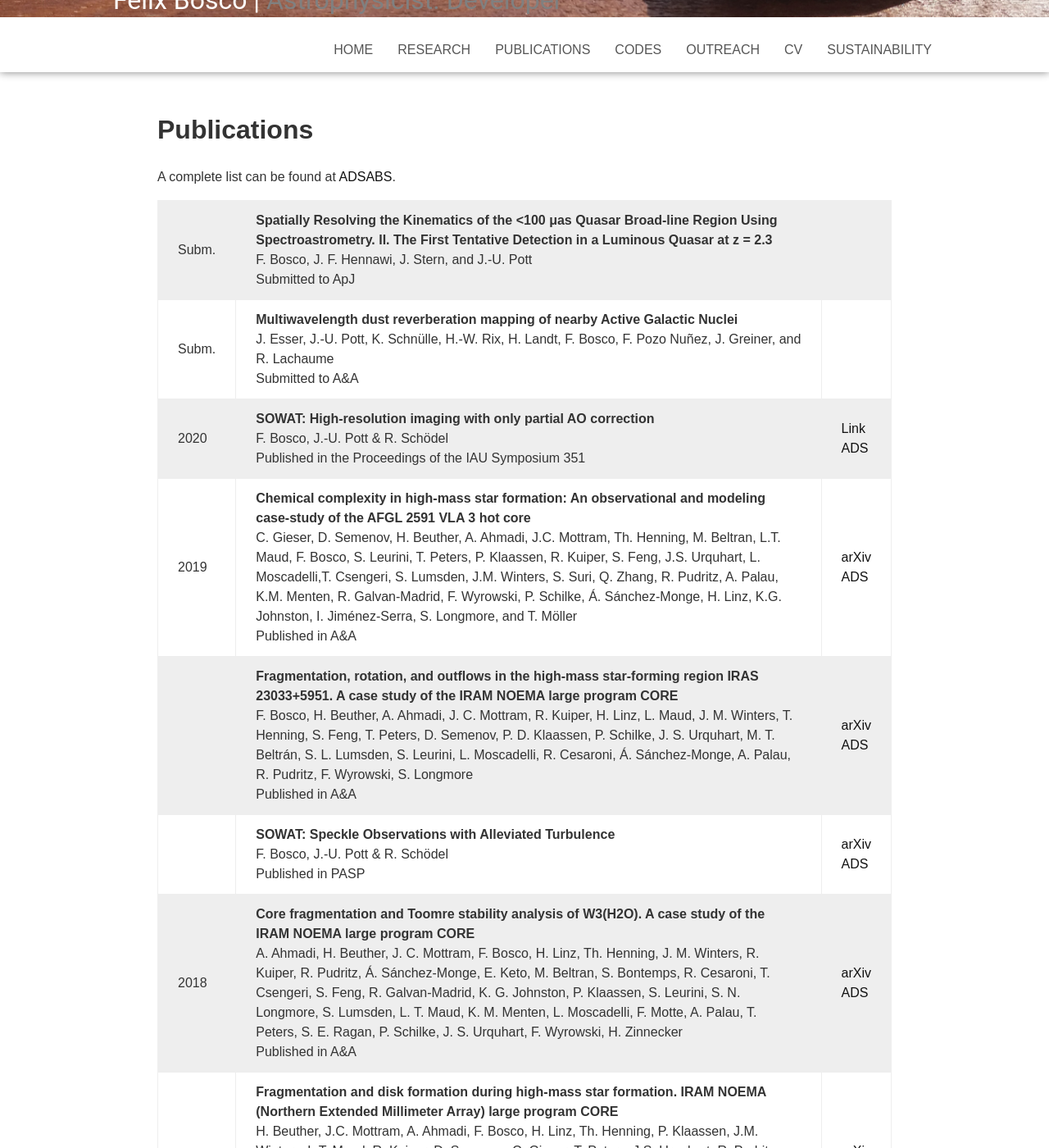
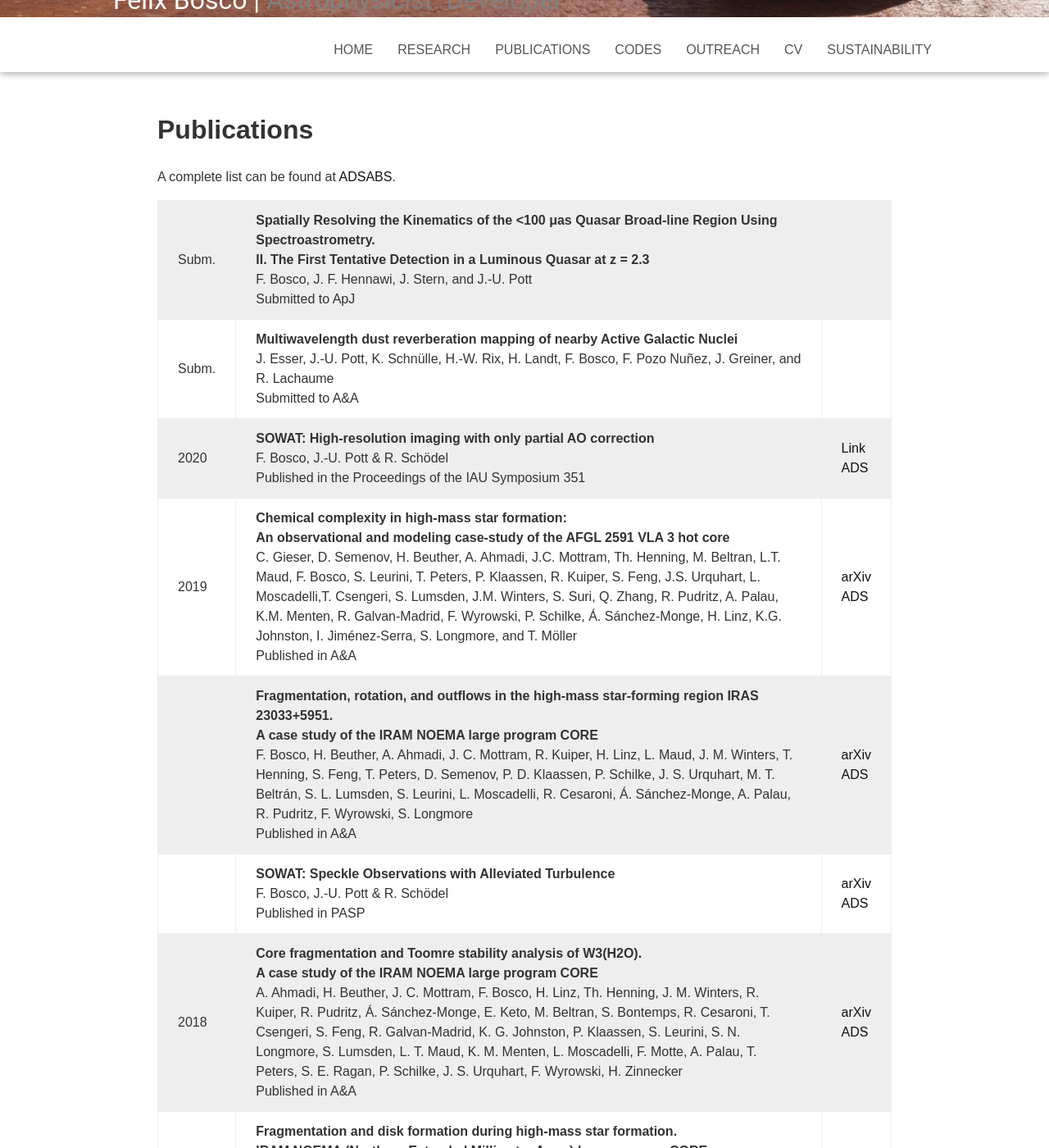
Before and after one commit to felixbosco/felixbosco.github.io, a Jekyll site: the page built from publications.html, in a window 1280 px wide and 1400 px high, scrolled down 229 px. Shown: the whole window at 82% size. Built offline with Jekyll 4.4.1, drawn with Linux system fonts in a browser that asks for light colours; some of the changed text lies outside the part shown.

```diff
--- a/publications.html
+++ b/publications.html
@@ -14,7 +14,7 @@ header-image: ../assets/img/img5.jpg
 <table class="table">
 	<tr>
 		<td>Subm.</td>
-		<td><b>Spatially Resolving the Kinematics of the <100 μas Quasar Broad-line Region Using Spectroastrometry. II. The First Tentative Detection in a Luminous Quasar at z = 2.3</b><br>
+		<td><b>Spatially Resolving the Kinematics of the <100 μas Quasar Broad-line Region Using Spectroastrometry.<br>II. The First Tentative Detection in a Luminous Quasar at z = 2.3</b><br>
         		F. Bosco, J. F. Hennawi, J. Stern, and J.-U. Pott<br>
         		Submitted to ApJ</td>
 		<td></td>
@@ -34,13 +34,13 @@ header-image: ../assets/img/img5.jpg
 		<td><a href="https://www.cambridge.org/core/journals/proceedings-of-the-international-astronomical-union/article/sowat-highresolution-imaging-with-only-partial-ao-correction/BAD24C8CC3DA5A31EC00E1CD2F631B61" target="_blank">Link</a><br><a href="https://ui.adsabs.harvard.edu/abs/2020IAUS..351..185B/abstract" target="_blank">ADS</a></td>
 	</tr>
 	<tr><td>2019</td>
-		<td><b>Chemical complexity in high-mass star formation: An observational and modeling case-study of the AFGL 2591 VLA 3 hot core</b><br>
+		<td><b>Chemical complexity in high-mass star formation:<br>An observational and modeling case-study of the AFGL 2591 VLA 3 hot core</b><br>
         		C. Gieser, D. Semenov, H. Beuther, A. Ahmadi, J.C. Mottram, Th. Henning, M. Beltran, L.T. Maud, F. Bosco, S. Leurini, T. Peters, P. Klaassen, R. Kuiper, S. Feng, J.S. Urquhart, L. Moscadelli,T. Csengeri, S. Lumsden, J.M. Winters, S. Suri, Q. Zhang, R. Pudritz, A. Palau, K.M. Menten, R. Galvan-Madrid, F. Wyrowski, P. Schilke, Á. Sánchez-Monge, H. Linz, K.G. Johnston, I. Jiménez-Serra, S. Longmore, and T. Möller<br>
         		Published in A&A</td>
 		<td><a href="https://arxiv.org/abs/1910.05081" target="_blank">arXiv</a><br><a href="https://ui.adsabs.harvard.edu/abs/2019A%26A...631A.142G/abstract" target="_blank">ADS</a></td>
 	</tr>
 	<tr><td>    </td>
-		<td><b>Fragmentation, rotation, and outflows in the high-mass star-forming region IRAS 23033+5951. A case study of the IRAM NOEMA large program CORE</b><br>
+		<td><b>Fragmentation, rotation, and outflows in the high-mass star-forming region IRAS 23033+5951.<br>A case study of the IRAM NOEMA large program CORE</b><br>
         	F. Bosco, H. Beuther, A. Ahmadi, J. C. Mottram, R. Kuiper, H. Linz, L. Maud, J. M. Winters, T. Henning, S. Feng, T. Peters, D. Semenov, P. D. Klaassen, P. Schilke, J. S. Urquhart, M. T. Beltrán, S. L. Lumsden, S. Leurini, L. Moscadelli, R. Cesaroni, Á. Sánchez-Monge, A. Palau, R. Pudritz, F. Wyrowski, S. Longmore<br>
         	Published in A&A</td>
 		<td><a href="https://arxiv.org/abs/1907.04225" target="_blank">arXiv</a><br><a href="https://ui.adsabs.harvard.edu/abs/2019A%26A...629A..10B/abstract" target="_blank">ADS</a></td>
@@ -52,13 +52,13 @@ header-image: ../assets/img/img5.jpg
 		<td><a href="https://arxiv.org/abs/1901.08438" target="_blank">arXiv</a><br><a href="https://ui.adsabs.harvard.edu/abs/2019PASP..131d4502B/abstract" target="_blank">ADS</a></td>
 	</tr>
 	<tr><td>2018</td>
-		<td><b>Core fragmentation and Toomre stability analysis of W3(H2O). A case study of the IRAM NOEMA large program CORE</b><br>
+		<td><b>Core fragmentation and Toomre stability analysis of W3(H2O).<br>A case study of the IRAM NOEMA large program CORE</b><br>
         	A. Ahmadi, H. Beuther, J. C. Mottram, F. Bosco, H. Linz, Th. Henning, J. M. Winters, R. Kuiper, R. Pudritz, Á. Sánchez-Monge, E. Keto, M. Beltran, S. Bontemps, R. Cesaroni, T. Csengeri, S. Feng, R. Galvan-Madrid, K. G. Johnston, P. Klaassen, S. Leurini, S. N. Longmore, S. Lumsden, L. T. Maud, K. M. Menten, L. Moscadelli, F. Motte, A. Palau, T. Peters, S. E. Ragan, P. Schilke, J. S. Urquhart, F. Wyrowski, H. Zinnecker<br>
         	Published in A&A</td>
 		<td><a href="https://arxiv.org/abs/1805.01191" target="_blank">arXiv</a><br><a href="http://ui.adsabs.harvard.edu/abs/2018A%26A...617A.100B/abstract" target="_blank">ADS</a></td>
 	</tr>
 	<tr><td>    </td>
-		<td><b>Fragmentation and disk formation during high-mass star formation. IRAM NOEMA (Northern Extended Millimeter Array) large program CORE</b><br>
+		<td><b>Fragmentation and disk formation during high-mass star formation.<br>IRAM NOEMA (Northern Extended Millimeter Array) large program CORE</b><br>
 	        H. Beuther, J.C. Mottram, A. Ahmadi, F. Bosco, H. Linz, Th. Henning, P. Klaassen, J.M. Winters, L.T. Maud, R. Kuiper, D. Semenov, C. Gieser, T. Peters, J.S. Urquhart, R. Pudritz, S.E. Ragan, S. Feng, E. Keto, S. Leurini, R. Cesaroni, M. Beltran, A. Palau, A. Sanchez-Monge, R. Galvan-Madrid, Q. Zhang, P. Schilke, F. Wyrowski, K.G. Johnston, S.N. Longmore, S. Lumsden, M. Hoare, K.M. Menten, T. Csengeri<br>
 	        Published in A&A</td>
 		<td><a href="https://arxiv.org/abs/1808.00472" target="_blank">arXiv</a><br><a href="https://ui.adsabs.harvard.edu/abs/2018A%26A...618A..46A/abstract" target="_blank">ADS</a></td>
```
